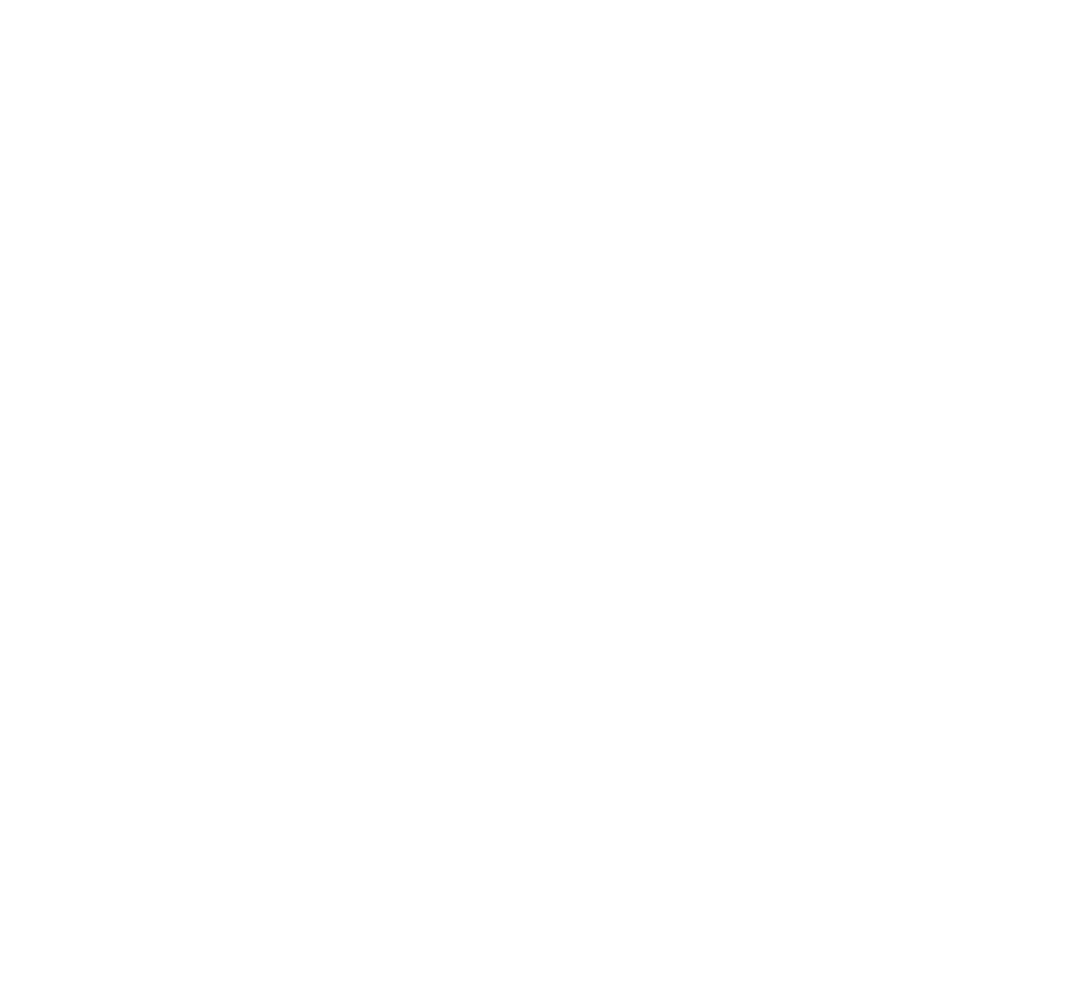
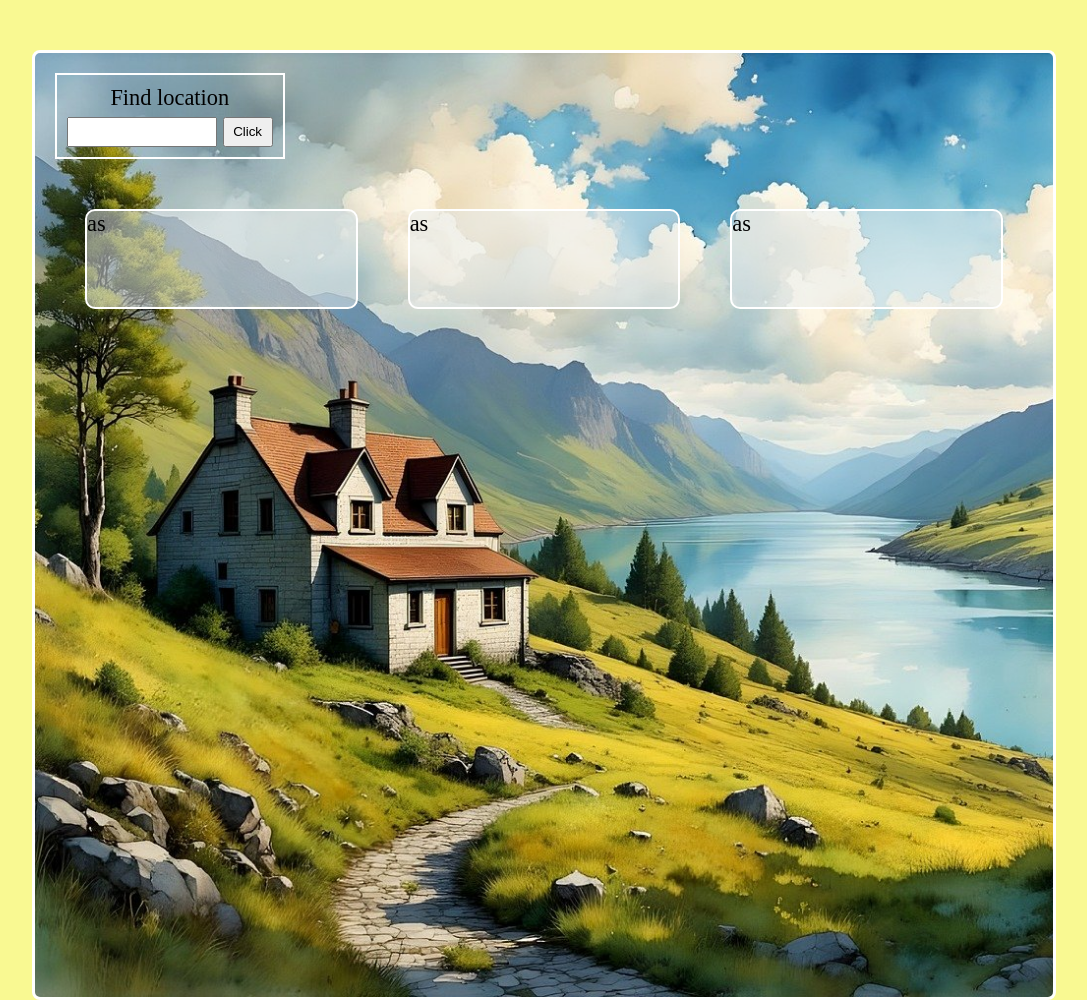
Before and after one commit to aknos2/weather-app, a website built with webpack: page src/template.html in a window 1280 px wide. Shown: the whole page, without its empty margins (96-1183 px from the left). Before the commit the page ends 800 px from the top, so only its background shows below. Built offline with nearby package versions, Linux system fonts and the light colour scheme.

Commit message:
add fetch weather API  and search location function

```diff
--- a/src/dom-elements.js
+++ b/src/dom-elements.js
@@ -0,0 +1,6 @@
+export const searchButton = document.querySelector("#search-btn");
+export const searchLocationForm = document.querySelector("#search-location-form");
+export const container = document.querySelector("#container");
+export const todayTime = document.querySelector("#today-time");
+export const todayDate = document.querySelector("#today-date");
+export const todayDayOfTheWeek = document.querySelector("#today-day-of-the-week");
--- a/src/index.js
+++ b/src/index.js
@@ -1 +1,52 @@
+import { searchButton, searchLocationForm,container, todayDate, todayTime } from "./dom-elements";
 import "./styles.css";
+
+searchButton.addEventListener('click', fetchWeatherAPI);
+
+async function fetchWeatherAPI() {
+    const locationName = getLocationName();
+    if (!locationName) return;
+
+    try {
+        const response = await fetch(`https://weather.visualcrossing.com/VisualCrossingWebServices/rest/services/timeline/${locationName}/today?unitGroup=metric&key=T6AXBLSPSAQCWVWEGELLNB657`, { mode: 'cors' })
+        const locationData = await response.json();
+        getLocationDate(locationData);
+        getLocationTime(locationData);
+        console.log(locationData);
+    }
+    catch(error) {
+        console.log('Error catching location:', error);
+    }
+}
+
+const getLocationName = () => {
+    const searchLocationForm = document.querySelector("#search-location-form");
+    const locationName = searchLocationForm?.value?.toLowerCase()?.trim();
+    if (!locationName) {
+        console.error("Location name is required.");
+        return null; // Return null if location name is empty
+    }
+    return locationName;
+}
+
+function getLocationDate(data) {
+    const today = data.days?.[0]?.datetime;
+
+    if (today) {
+        todayDate.innerHTML = today;
+    } else {
+        console.error("Today's date not found in the response.");
+        todayDate.innerHTML = "Date not available";
+    }
+}
+
+function getLocationTime(data) {
+    const currentTime = data.currentConditions.datetime;
+
+    if (currentTime) {
+        todayTime.innerHTML = currentTime;
+    } else {
+        console.error("Current time not found in the response.");
+        todayTime.innerHTML = "Time not available";
+    }
+}
--- a/src/styles.css
+++ b/src/styles.css
@@ -0,0 +1,77 @@
+*,
+*::after,
+*::before {
+    box-sizing: border-box;
+    margin: 0;
+    padding: 0;
+}
+
+body {
+    padding: 50px;
+    width: 100%;
+    font-size: 1.4rem;
+    background: rgb(246, 246, 74, 0.6);
+}
+
+input[type=search] {
+    width: 150px;
+    height: 30px;
+}
+
+#search-btn {
+    height: 30px;
+    width: 50px;
+}
+
+#container {
+    background: url("./Imgs/sunny-landscape.jpg");
+    background-repeat: no-repeat;
+    background-size: cover; /* Ensures the image covers the entire container */
+    min-width: 800px;
+    width: 80vw;
+    height: 950px;
+    margin: 0 auto;
+    border: 3px solid white;
+    border-radius: 8px;
+}
+
+#header {
+    display: flex;
+    justify-content: space-between;
+}
+
+#search-location-container {
+    border: 2px solid white;
+    width: fit-content;
+    padding: 10px;
+    margin-left: 20px;
+    margin-top: 20px;
+}
+
+#search-location-container p {
+    margin-bottom: 5px;
+    text-align: center;
+}
+
+#time-container {
+    display: flex;
+    gap: 20px;
+    margin-right: 100px;
+    margin-top: 30px;
+    padding: 10px;
+    font-size: 1.7rem;
+}
+
+#weather-forecast-upper-container {
+    display: grid;
+    grid-template-columns: repeat(3, minmax(200px, 1fr));
+    min-height: 200px;
+    gap: 50px;
+    padding: 50px;
+}
+
+.cards {
+    background-color: rgb(232, 237, 239, 0.5);
+    border: 2px solid white;
+    border-radius: 10px;
+}
--- a/src/template.html
+++ b/src/template.html
@@ -3,8 +3,32 @@
   <head>
     <meta charset="UTF-8" />
     <meta name="viewport" content="width=device-width, initial-scale=1.0" />
-    <title>Document</title>
+    <title>Weather App Odin Project</title>
   </head>
+  <body>
+    <div id="container">
 
-  <body></body>
+      <div id="header">
+        <div id="search-location-container">
+          <p>Find location</p>
+          <input type="search" id="search-location-form" name="search-location">
+          <button id="search-btn">Click</button>
+        </div>
+
+        <div id="time-container">
+          <h1 id="today-day-of-the-week"></h1>
+          <div id="time-display">
+            <p id="today-date"></p>
+            <p id="today-time"></p>
+          </div>
+        </div>
+    </div>
+
+      <div id="weather-forecast-upper-container">
+        <div class="cards">as</div>
+        <div class="cards">as</div>
+        <div class="cards">as</div>
+      </div>
+    </div>
+  </body>
 </html>
```
Also changed, not shown: README.md, src/Imgs/sunny-illustration.png (added), src/Imgs/sunny-landscape.jpg (added), 1 other file.
